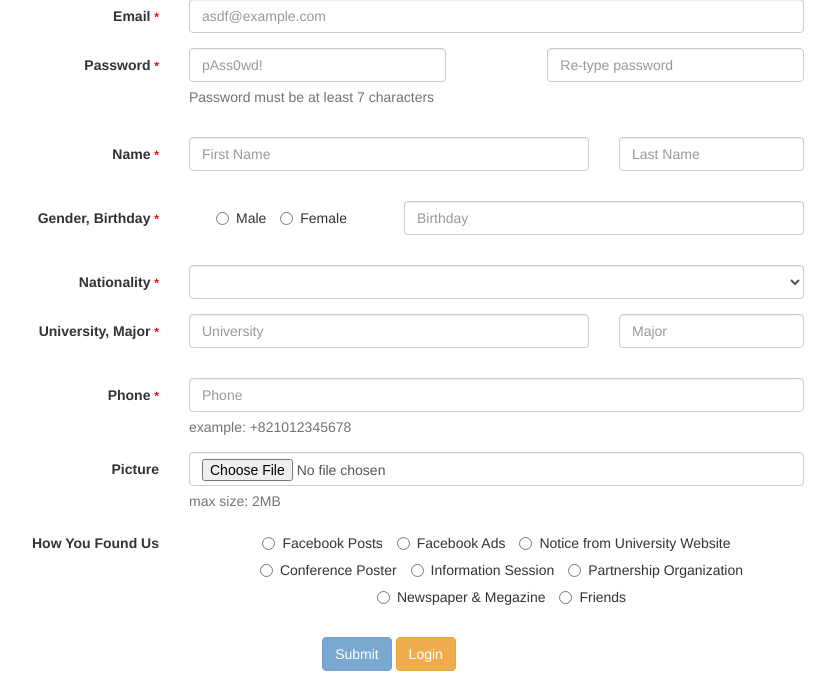
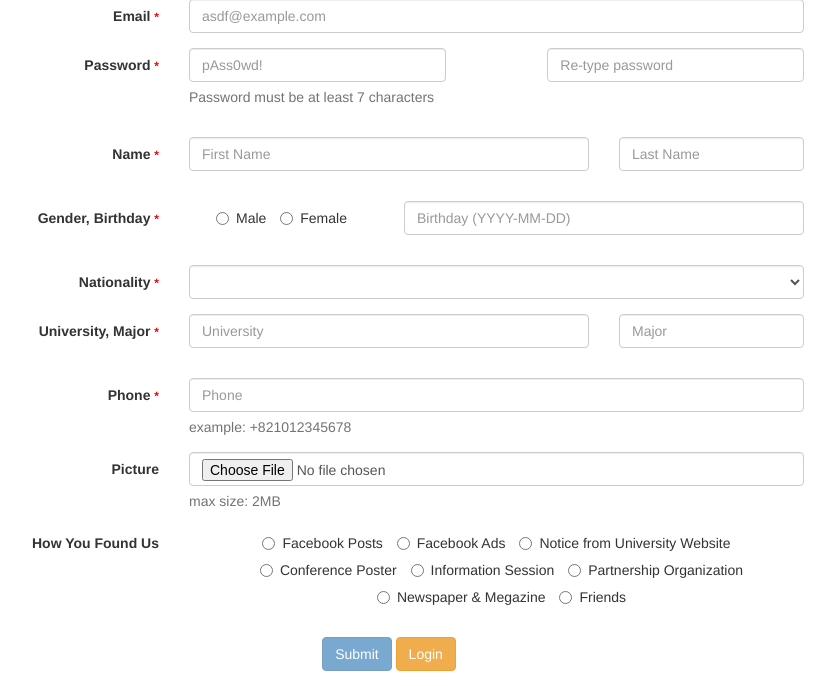
Before and after one commit to icists/ams, a Django app: page /session/signup/ in a window 1280 px wide. Shown: the part 143-829 px from the top of the page, without its empty margins (251-1086 px from the left). Run offline with Django 3.2, Linux system fonts and the light colour scheme; some libraries are stand-ins or nearby versions.

Commit message:
more friendly birthday prompt

```diff
--- a/icists/icists/templates/session/signup.html
+++ b/icists/icists/templates/session/signup.html
@@ -49,7 +49,7 @@
 				</label>
 			</div>
 			<div class="form-group col-sm-6">
-				<input type="text" class="form-control" name="birthday" placeholder="Birthday" required="required">
+				<input type="text" class="form-control" name="birthday" placeholder="Birthday (YYYY-MM-DD)" required="required">
 			</div>
 		</div>
 		<div class="form-group">
```
